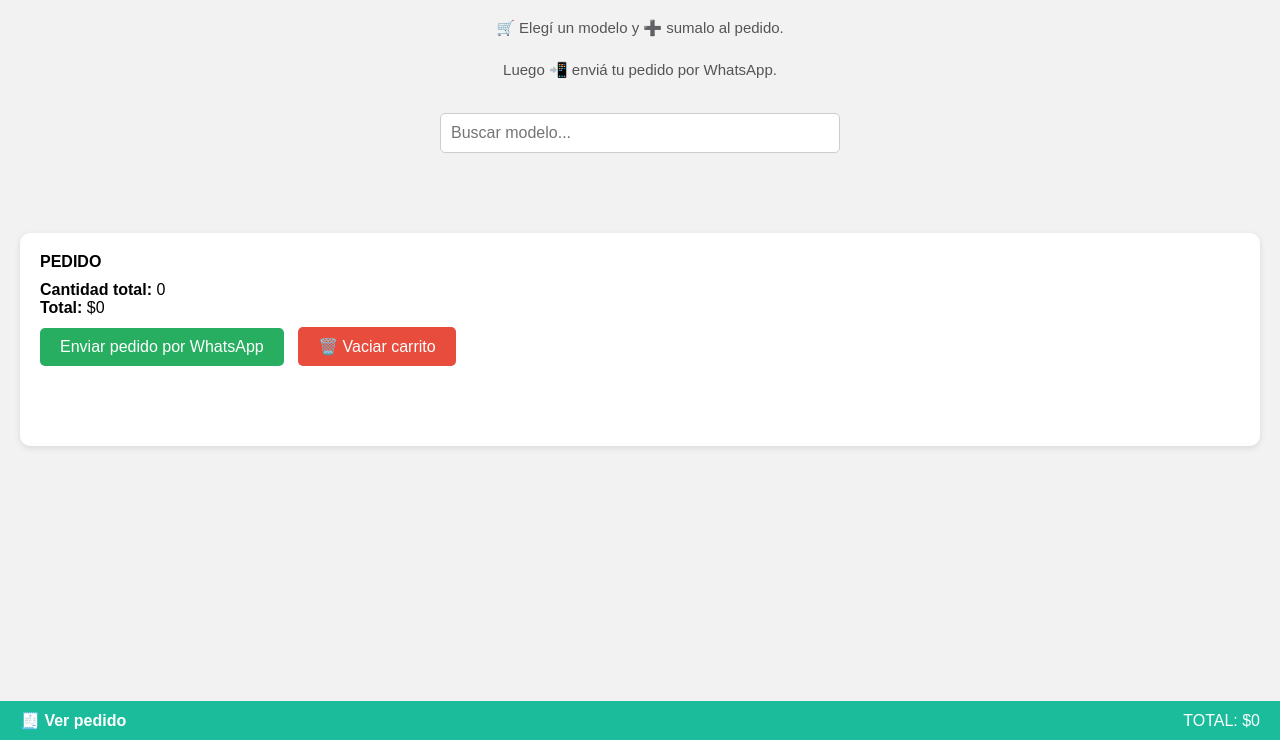
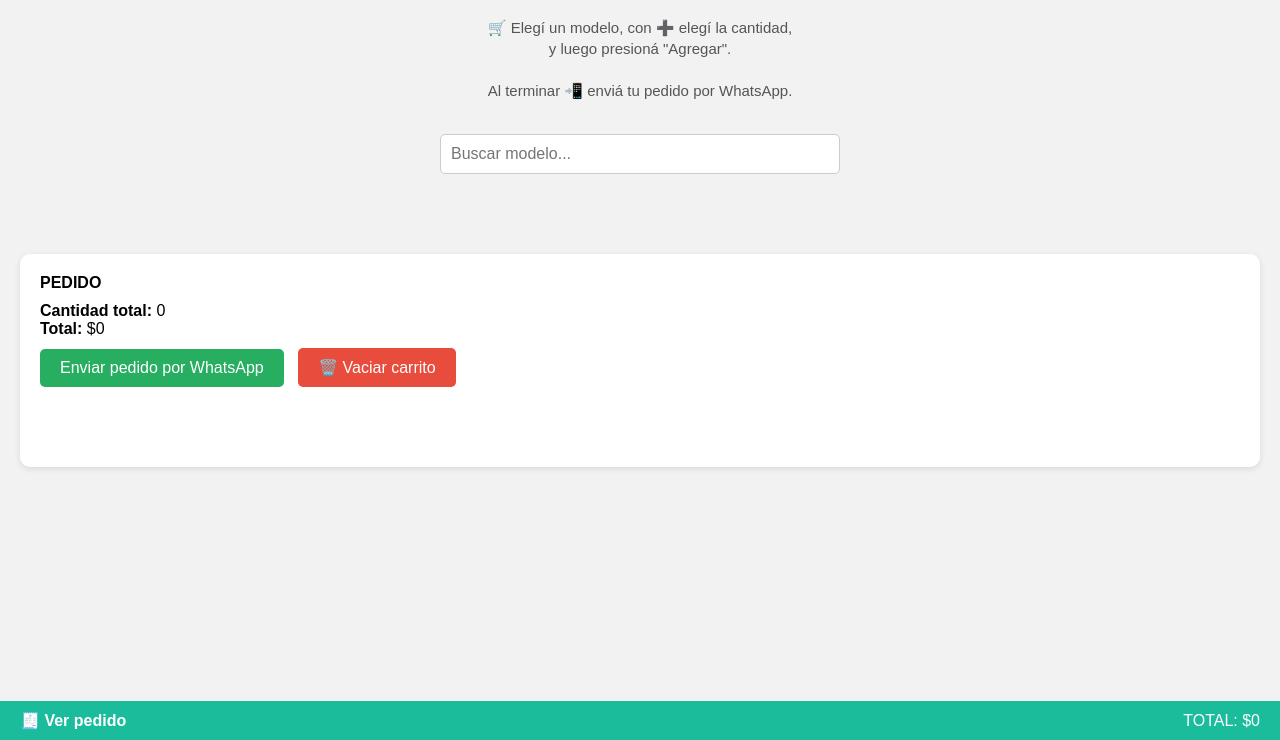
Before and after one commit to leonardonicolasrusso/tienda, a plain HTML site: page index.html in a window 1280 px wide. Shown: the part 60-800 px from the top of the page. Drawn offline with Linux system fonts and the light colour scheme; no server answers.

Commit message:
Instruccion mejorada OK

```diff
--- a/index.html
+++ b/index.html
@@ -64,8 +64,8 @@
   <h1>CONTROLES REMOTOS</h1>
 
 <p style="text-align: center; font-size: 15px; color: #555; margin: 10px auto 15px; line-height: 1.4;">
-  🛒 Elegí un modelo y ➕ sumalo al pedido.<br/><br/>
-  Luego 📲 enviá tu pedido por WhatsApp.
+  🛒 Elegí un modelo, con ➕ elegí la cantidad,<br/> y luego presioná "Agregar".<br/><br/>
+  Al terminar 📲 enviá tu pedido por WhatsApp.
 </p>
 
 <br>
```
